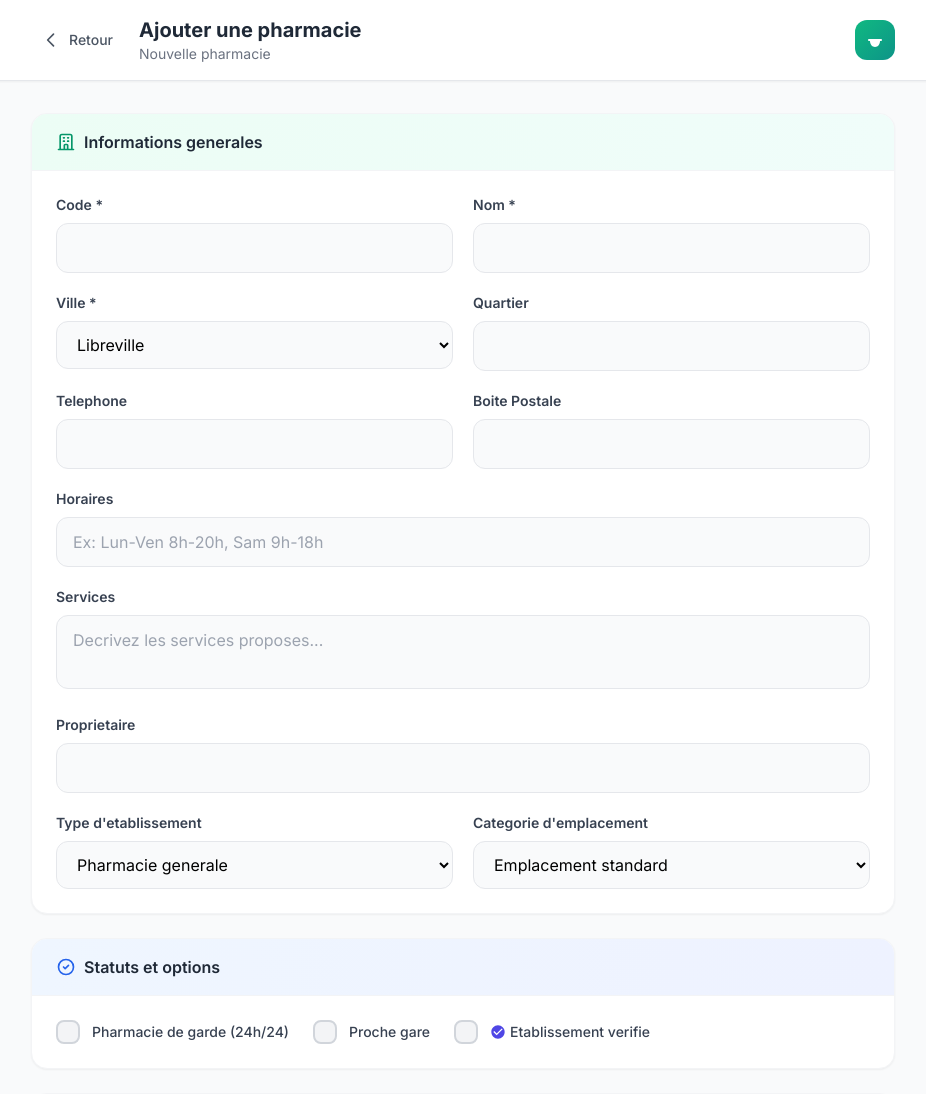
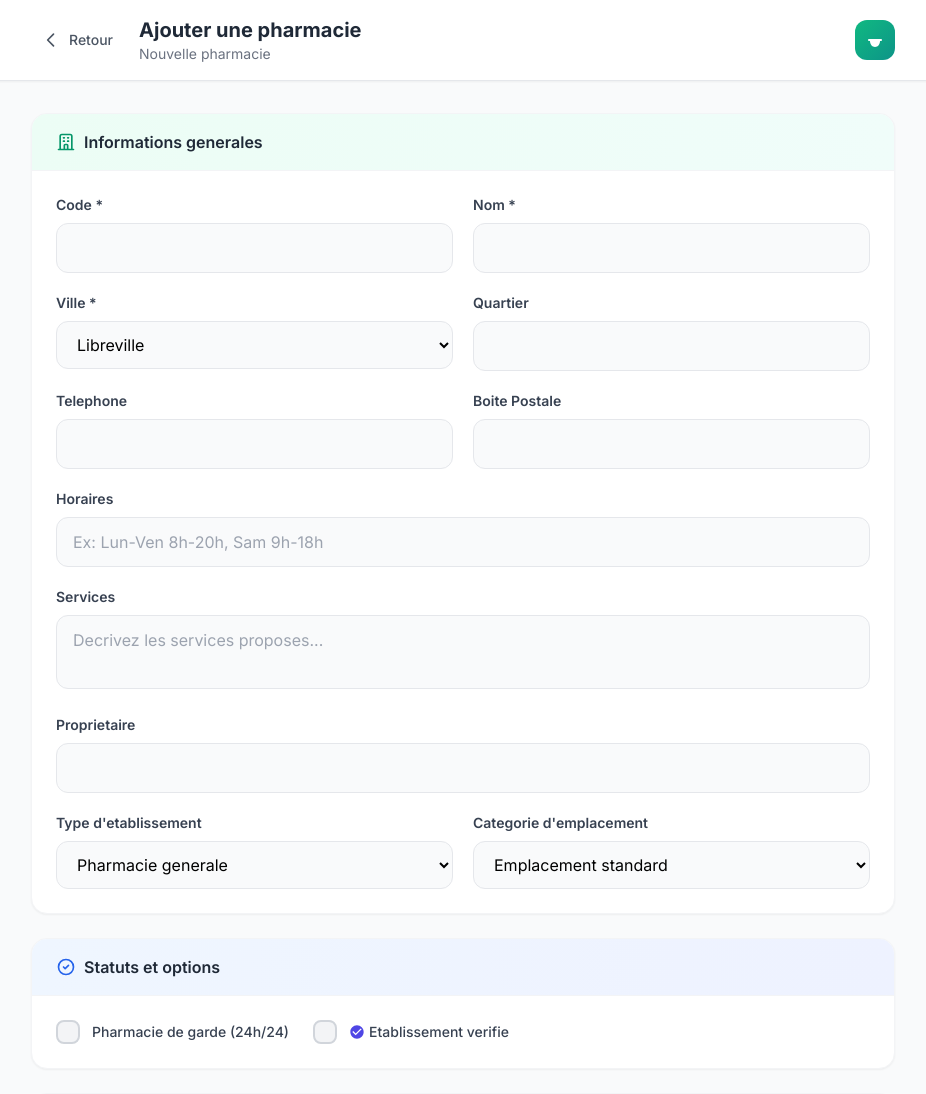
Before and after one commit to moa-digitalagency/PhramaGA, a Flask app: page /admin/pharmacy/add in a window 1280 px wide. Shown: the top 1094 px of the page, without its empty margins (177-1103 px from the left). Run offline with Flask 3, Linux system fonts and the light colour scheme; the visitor is signed in with stand-in values (Sample User, id 1); some libraries are stand-ins or nearby versions.

Commit message:
Remove redundant "near train station" field and adjust "on duty" logic
Refactor Pharmacy model to remove `is_gare` field, update services and templates to use `categorie_emplacement` for station proximity, and adjust `is_garde` initialization in demo data.

Replit-Commit-Author: Agent
Replit-Commit-Session-Id: c994f4e3-9ec8-4dab-9fa1-358c92cc1e20
Replit-Commit-Checkpoint-Type: full_checkpoint
Replit-Commit-Event-Id: af70b9e9-7894-4c00-b196-e6c13d14aa42
Replit-Commit-Screenshot-Url: https://storage.googleapis.com/screenshot-production-us-central1/5b9a7802-50de-4888-90e8-3e9108b47b6a/c994f4e3-9ec8-4dab-9fa1-358c92cc1e20/3GjFVyr
Replit-Helium-Checkpoint-Created: true

```diff
--- a/init_demo.py
+++ b/init_demo.py
@@ -161,7 +161,7 @@ def init_demo_data(force=False):
                 categorie_emplacement=row.get('categorie', 'standard'),
                 latitude=base_coords["lat"] + lat_offset,
                 longitude=base_coords["lng"] + lng_offset,
-                is_garde=row.get('is_garde', False),
+                is_garde=False,
                 is_verified=False
             )
             db.session.add(pharmacy)
--- a/models/pharmacy.py
+++ b/models/pharmacy.py
@@ -35,7 +35,6 @@ class Pharmacy(db.Model):
     is_garde = db.Column(db.Boolean, default=False)
     garde_start_date = db.Column(db.DateTime)
     garde_end_date = db.Column(db.DateTime)
-    is_gare = db.Column(db.Boolean, default=False)
     latitude = db.Column(db.Float)
     longitude = db.Column(db.Float)
     location_validated = db.Column(db.Boolean, default=False)
@@ -68,7 +67,6 @@ class Pharmacy(db.Model):
             'type_etablissement': self.type_etablissement or 'pharmacie_generale',
             'categorie_emplacement': self.categorie_emplacement or 'standard',
             'is_garde': self.is_currently_garde,
-            'is_gare': self.is_gare,
             'lat': self.latitude,
             'lng': self.longitude,
             'location_validated': self.location_validated,
--- a/routes/admin.py
+++ b/routes/admin.py
@@ -215,7 +215,6 @@ def admin_add_pharmacy():
             'type_etablissement': request.form.get('type_etablissement'),
             'categorie_emplacement': request.form.get('categorie_emplacement'),
             'is_garde': request.form.get('is_garde') == 'on',
-            'is_gare': request.form.get('is_gare') == 'on',
             'is_verified': request.form.get('is_verified') == 'on',
             'latitude': safe_float(request.form.get('latitude')),
             'longitude': safe_float(request.form.get('longitude')),
@@ -247,7 +246,6 @@ def admin_edit_pharmacy(id):
             'type_etablissement': request.form.get('type_etablissement'),
             'categorie_emplacement': request.form.get('categorie_emplacement'),
             'is_garde': request.form.get('is_garde') == 'on',
-            'is_gare': request.form.get('is_gare') == 'on',
             'is_verified': request.form.get('is_verified') == 'on',
             'latitude': safe_float(request.form.get('latitude')),
             'longitude': safe_float(request.form.get('longitude'))
--- a/static/js/app.js
+++ b/static/js/app.js
@@ -105,7 +105,7 @@ function initMap() {
 
 function getMarkerColor(pharmacy) {
     if (pharmacy.is_garde) return '#ef4444';
-    if (pharmacy.is_gare) return '#3b82f6';
+    if (pharmacy.categorie_emplacement === 'gare') return '#3b82f6';
     if (pharmacy.type_etablissement && pharmacy.type_etablissement.toLowerCase().includes('dépôt')) return '#f97316';
     return '#10b981';
 }
--- a/templates/admin/pharmacy_form.html
+++ b/templates/admin/pharmacy_form.html
@@ -171,17 +171,6 @@
                         </label>
                         <label class="flex items-center gap-3 cursor-pointer group">
                             <div class="relative">
-                                <input type="checkbox" name="is_gare" class="peer sr-only"
-                                       {% if pharmacy and pharmacy.is_gare %}checked{% endif %}>
-                                <div class="w-6 h-6 bg-gray-100 border-2 border-gray-300 rounded-lg peer-checked:bg-blue-500 peer-checked:border-blue-500 transition-all"></div>
-                                <svg class="w-4 h-4 text-white absolute top-1 left-1 hidden peer-checked:block" fill="none" stroke="currentColor" viewBox="0 0 24 24">
-                                    <path stroke-linecap="round" stroke-linejoin="round" stroke-width="3" d="M5 13l4 4L19 7"/>
-                                </svg>
-                            </div>
-                            <span class="text-sm font-medium text-gray-700 group-hover:text-gray-900">Proche gare</span>
-                        </label>
-                        <label class="flex items-center gap-3 cursor-pointer group">
-                            <div class="relative">
                                 <input type="checkbox" name="is_verified" class="peer sr-only"
                                        {% if pharmacy and pharmacy.is_verified %}checked{% endif %}>
                                 <div class="w-6 h-6 bg-gray-100 border-2 border-gray-300 rounded-lg peer-checked:bg-indigo-500 peer-checked:border-indigo-500 transition-all"></div>
```
Also changed, not shown: services/pharmacy_service.py (+4 -6 lines), templates/admin/dashboard.html (+0 -11 lines), 1 other file.
